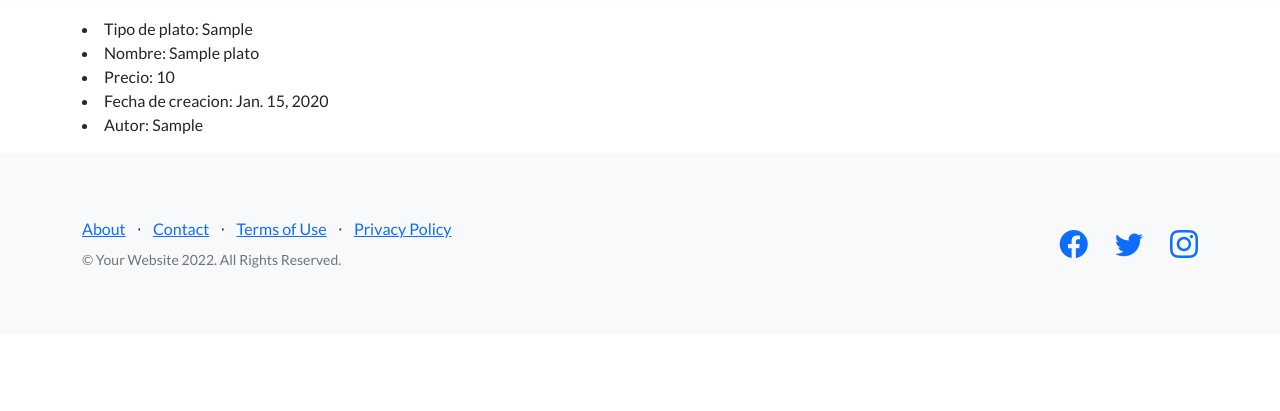
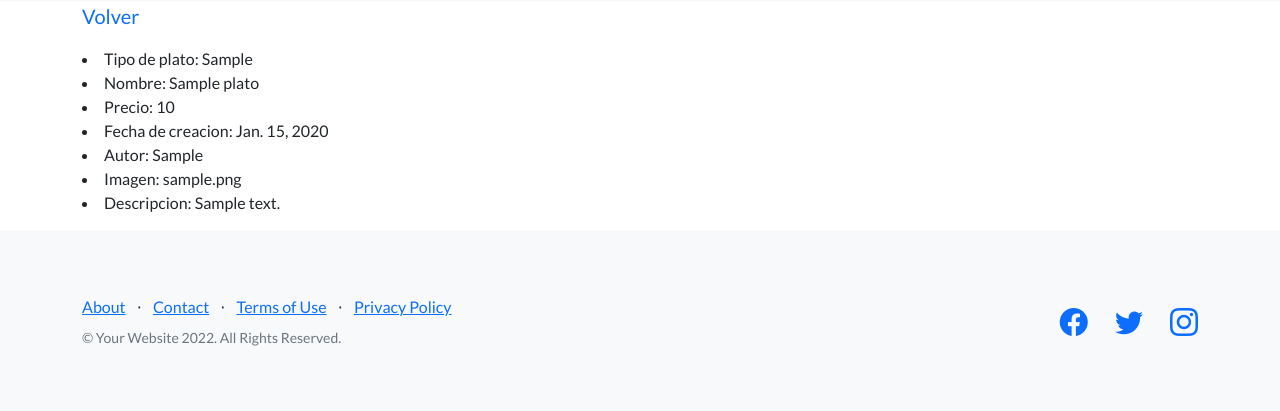
Before and after one commit to MarianaFigueras/Entrega1-Moreno-Figueras-v1, a Django app: page /menu/menu/pages/1 in a window 1280 px wide. Shown: the part 55-466 px from the top of the page. Run offline with Django 4.2, Linux system fonts and the light colour scheme; tables that the repository leaves empty hold one stand-in row (values such as "Sample post"); some libraries are stand-ins or nearby versions.

Commit message:
ckeditor - imagen ok

```diff
--- a/entregaInt/settings.py
+++ b/entregaInt/settings.py
@@ -40,7 +40,8 @@ INSTALLED_APPS = [
     'django.contrib.staticfiles',
     'home',
     'menu',
-    'accounts'
+    'accounts',
+    'ckeditor',
 ]
 
 MIDDLEWARE = [
--- a/menu/forms.py
+++ b/menu/forms.py
@@ -4,8 +4,8 @@ from ckeditor.fields import RichTextFormField
 class PlatoFormulario(forms.Form):
     tipo_plato=forms.CharField(max_length=50)
     nombre_plato=forms.CharField(max_length=50)
-    # descripcion=RichTextFormField(required=False)
     precio=forms.IntegerField()
     fecha_creacion=forms.DateField(required=False)
     autor=forms.CharField(max_length=50)
     imagen = forms.ImageField(required=False)
+    descripcion=RichTextFormField(required=False)
--- a/menu/templates/menu/crear_plato.html
+++ b/menu/templates/menu/crear_plato.html
@@ -9,6 +9,7 @@
 <form action={% url "crear_plato" %} method="POST" enctype='multipart/form-data'>
     {% csrf_token %}
     <table>
+    {{formulario.media}}
     {{formulario}}
     </table>
     <button>Crear</button>
--- a/menu/templates/menu/editar_plato_cbv.html
+++ b/menu/templates/menu/editar_plato_cbv.html
@@ -7,10 +7,11 @@
 
 
 {% block mi_contenido%}
-
-<form action={% url 'editar_plato' plato.id %} method="POST">
+<a class="navbar-brand" href={% url 'ver_platos' %}>Volver</a>
+<form action={% url 'editar_plato' plato.id %} method="POST" enctype='multipart/form-data'>
     {% csrf_token %}
     <table>
+        {{form.media}}
         {{form}}
     </table>
     <button>Editar</button>
--- a/menu/templates/menu/eliminar_plato_cbv.html
+++ b/menu/templates/menu/eliminar_plato_cbv.html
@@ -5,7 +5,7 @@
 {%endblock title_pagina%}
 
 {% block mi_contenido%}
-<a class="navbar-brand" href={% url 'index' %}>Index</a>
+<a class="navbar-brand" href={% url 'ver_platos' %}>Volver</a>
 <form action={% url 'eliminar_plato' plato.id %} method="POST">
     {% csrf_token %}
     <p>
--- a/menu/templates/menu/ver_plato.html
+++ b/menu/templates/menu/ver_plato.html
@@ -5,11 +5,14 @@
 {%endblock title_pagina%}
 
 {% block mi_contenido%}
+<a class="navbar-brand" href={% url 'ver_platos' %}>Volver</a>
 <p>
     <li>Tipo de plato: {{plato.tipo_plato}}</li>
     <li>Nombre: {{plato.nombre_plato}}</li>
     <li>Precio: {{plato.precio}}</li>
     <li>Fecha de creacion: {{plato.fecha_creacion}}</li>
     <li>Autor: {{plato.autor}}</li>
+    <li>Imagen: {{plato.imagen}}</li>
+    <li>Descripcion: {{plato.descripcion | safe }}</li>
 </p>
 {% endblock mi_contenido%}
--- a/menu/views.py
+++ b/menu/views.py
@@ -29,8 +29,9 @@ def crear_plato(request):
                 tipo_plato=datos['tipo_plato'],
                 nombre_plato=datos['nombre_plato'],
                 precio=datos ['precio'],
-                # descripcion=datos ['descripcion'],
+                descripcion=datos ['descripcion'],
                 fecha_creacion=datos ['fecha_creacion'],
+                autor=datos ['autor'],
                 imagen=datos ['imagen']
             )
             plato.save()
@@ -58,7 +59,7 @@ class EditarPlato(LoginRequiredMixin, UpdateView):
     model = Plato
     success_url = '/menu/menu/'
     template_name = 'menu/editar_plato_cbv.html'
-    fields = ['tipo_plato', 'nombre_plato', 'precio', 'fecha_creacion']
+    fields = ['tipo_plato', 'nombre_plato', 'precio', 'autor', 'fecha_creacion', 'imagen', 'descripcion']
 
 
 class EliminarPlato(LoginRequiredMixin, DeleteView):
```
